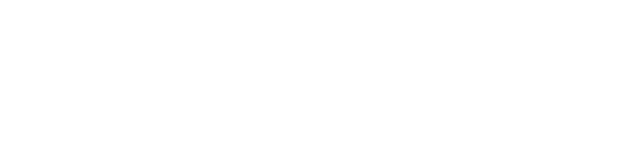
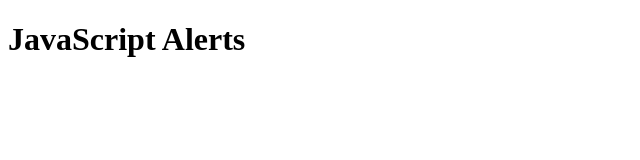
Before and after one commit to haris-aqeel/JS-Practice-Questions-Saylaani, a plain HTML site: page Chap#1 Alert/index.html in a window 1280 px wide. Shown: the whole page, without its empty margins (0-640 px from the left). Drawn offline with Linux system fonts and the light colour scheme.

Commit message:
Update index.html
Dialog box remaining

```diff
--- a/Chap#1 Alert/index.html
+++ b/Chap#1 Alert/index.html
@@ -1,3 +1,7 @@
+<!-- <script>
+    alert('helloworld');
+</script> -->
+
 <!DOCTYPE html>
 <html lang="en">
 <head>
@@ -5,7 +9,39 @@
     <meta name="viewport" content="width=device-width, initial-scale=1.0">
     <title>Document</title>
 </head>
+
+<!-- <script>
+    alert('helloworld');
+</script> -->
 <body>
 
+    <!-- <script>
+        alert('helloworld');
+    </script> -->
+
+    <h1> JavaScript Alerts </h1>
+<!-- <script>
+    // 1. Greeting anyone coming to my website
+    // alert("Hello You are warmly welcomed to my new webpage");
+
+    // 2. Displaying meassage
+    // alert('Error! Please enter a valid Password');
+
+    // 3.  Displaying meassage
+    // alert('Welcome to the JS land' +  "\r"   +'Happy Coding!' );
+    // alert('Welcome to the JS land' + "\n"  + 'Happy Coding!');
+
+    // 4. Displaying message
+    // alert('Wecome to the JS land');
+    //  alert('Happy Coding' + "\n" + 'Prevent this page from creating additional dialog boxes');
+
+    // 5.Displaying meassage through browser's console
+
+    // 6.  Make use of alerts in your new/existing HTML & CSS project.
+
+</script> -->
 </body>
 </html>
+<!-- <script>
+    alert('helloworld');
+</script> -->
```
